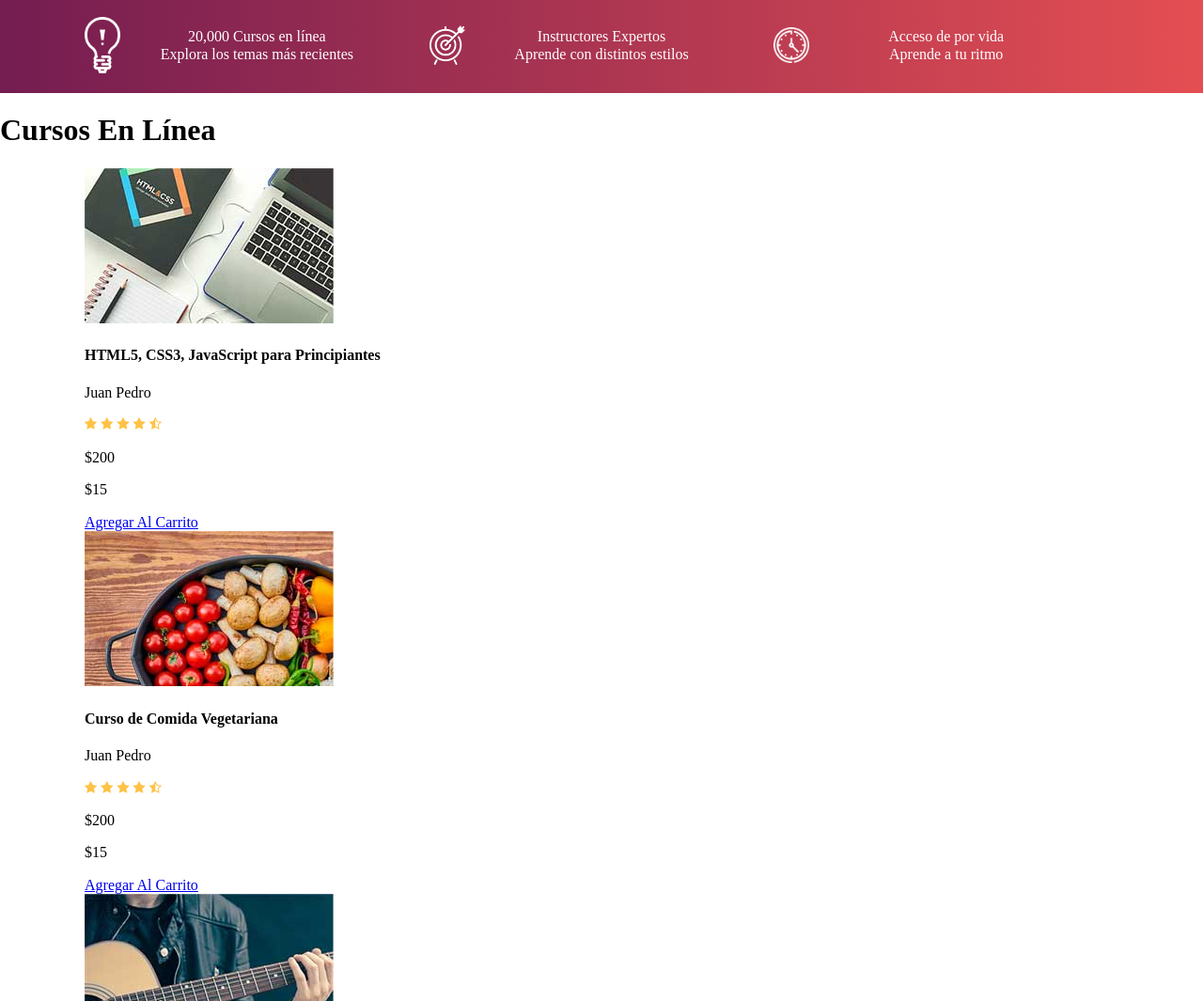
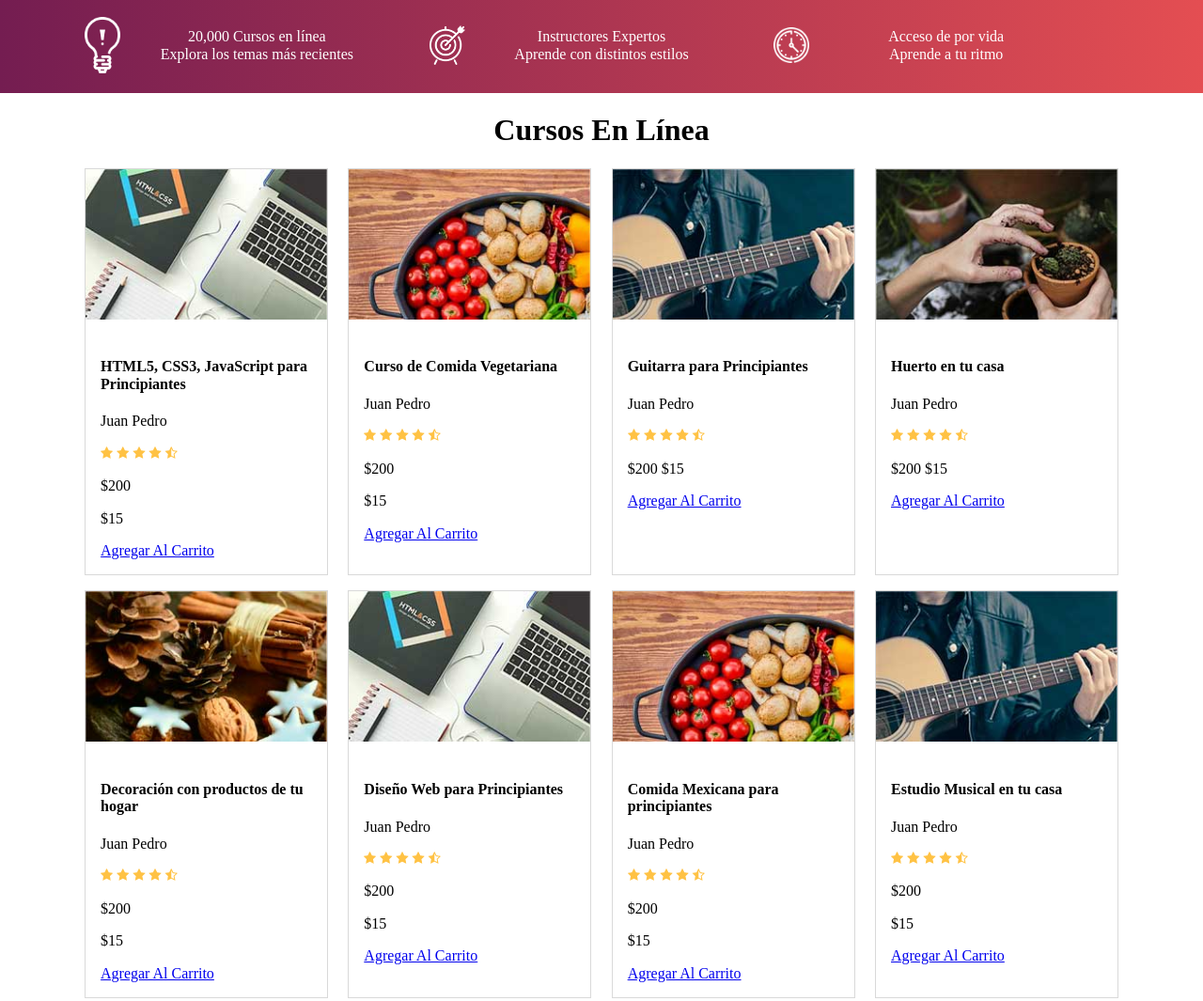
Before and after one commit to opel777/carrito, a website: page index.html in a window 1280 px wide. Shown: the part 472-1537 px from the top of the page at 94% size. Drawn offline with nearby package versions, Linux system fonts and the light colour scheme.

Commit message:
centrando cards

```diff
--- a/gulpfile.js
+++ b/gulpfile.js
@@ -11,7 +11,7 @@ const sass = gulpSass(nodeSass);
 function css() {
     return gulp
     .src('scss/app.scss')
-    .src('css/app.css')
+
     .pipe(autoprefixer({
         overrideBrowserslist : ['last 2 versins'],
         cascade : false,
--- a/scss/app.scss
+++ b/scss/app.scss
@@ -21,6 +21,9 @@ body {
 }
 .oculto{
     display: none;
+}
+.centrado{
+    text-align: center;
 }
 .header{
 
@@ -142,3 +145,27 @@ body {
 
     }
 }
+.cursos{
+    display:flex;
+    flex-wrap: wrap;
+    justify-content:space-between;
+
+    .curso {
+        .imagen-curso {
+            width:  100%;
+        }
+        flex: 0 1 calc(50% - 1rem);
+        border: 1px solid darken( $gris, 10);
+        margin-bottom: 1rem;
+
+        @include tablet(){
+            flex: 0 1 calc(33% - 1rem);
+        }
+        @include desktop(){
+            flex: 0 calc(25% - 1rem);
+        }
+.info-curso {
+    padding: 1rem;
+}
+    }
+}
```
Also changed, not shown: css/app.css, scss/app.css (deleted), 1 other file.
